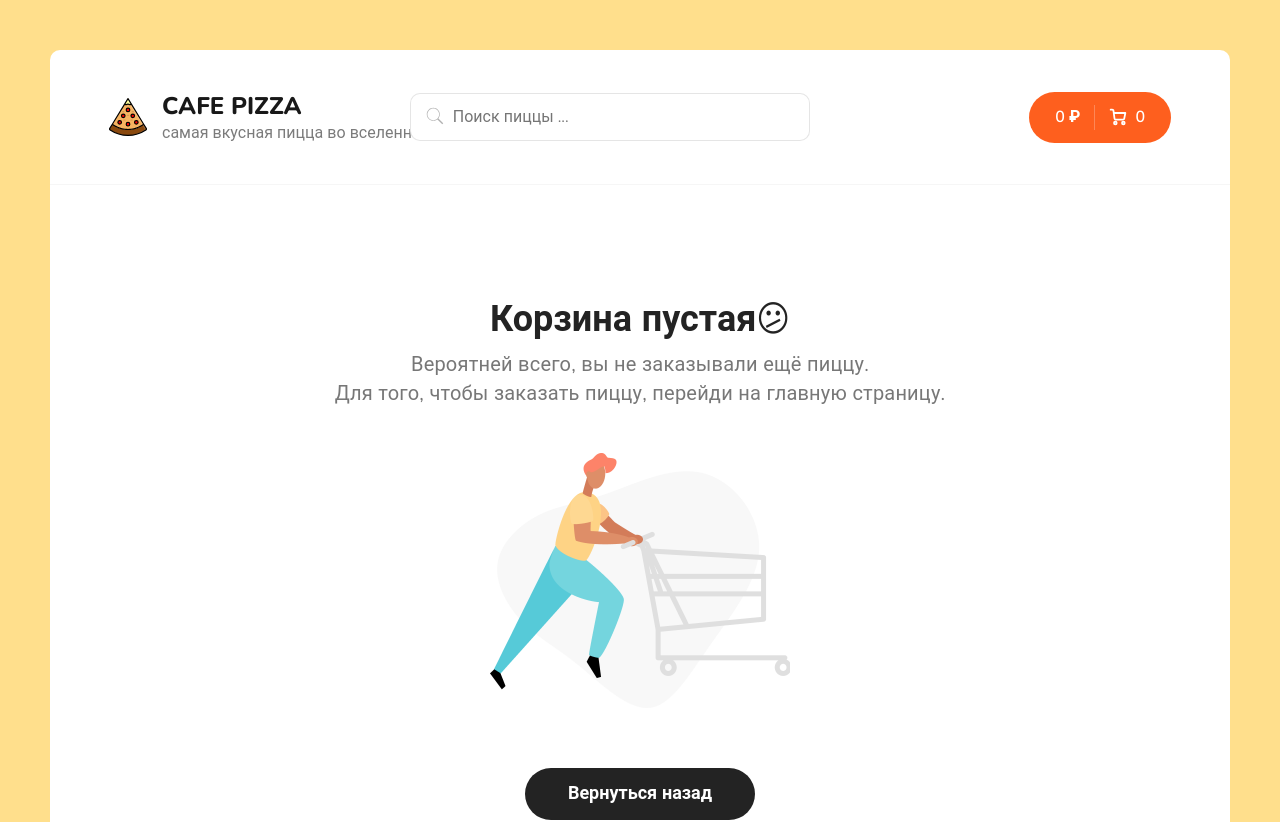
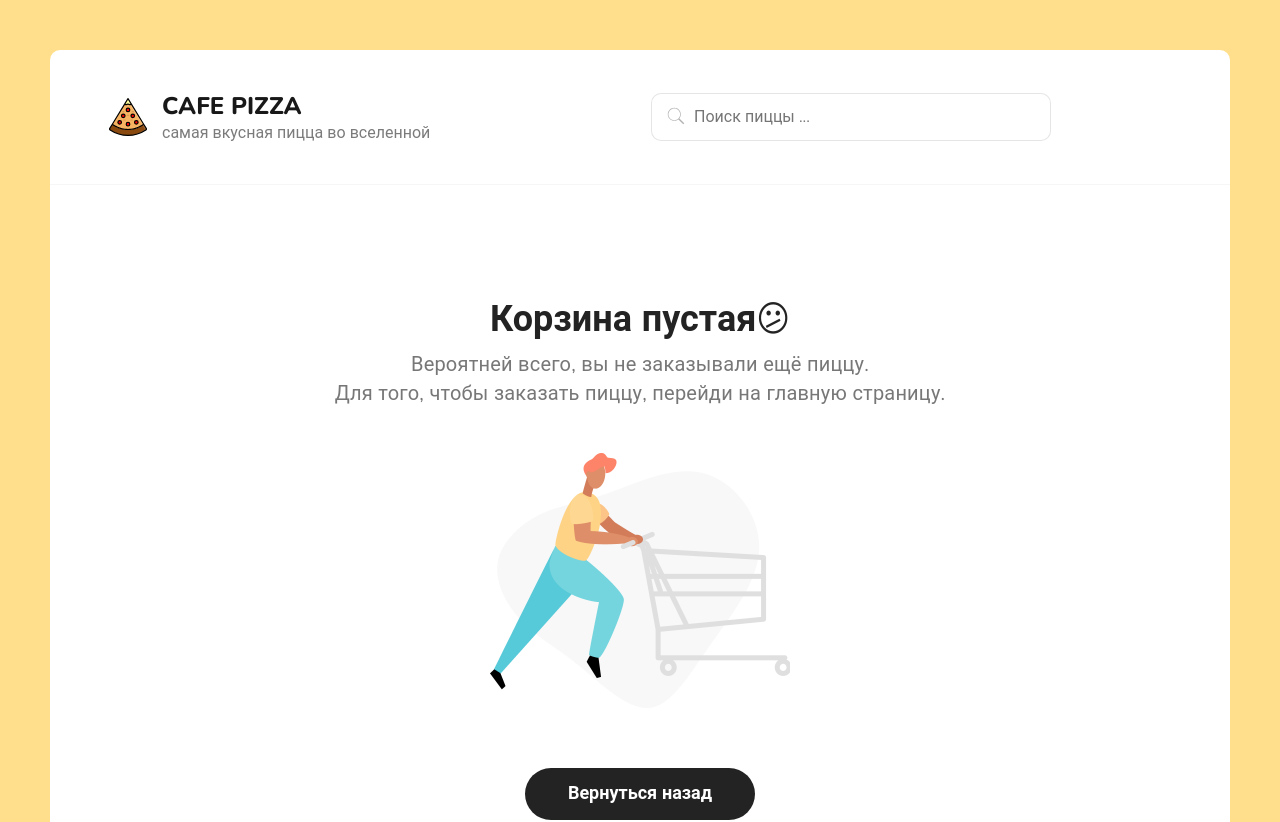
Before and after one commit to AliakseiShu/cafe, a React (Create React App) app: page /cart in a window 1280 px wide. Shown: the top 822 px of the page. Built offline with nearby package versions, Linux system fonts and the light colour scheme.

Commit message:
add useLocation in Header

```diff
--- a/src/components/Header.tsx
+++ b/src/components/Header.tsx
@@ -1,5 +1,5 @@
 import React from "react";
-import {NavLink} from "react-router-dom";
+import {NavLink, useLocation} from "react-router-dom";
 import {Search} from "./Search/Search";
 import logoSVG from '../assets/img/pizza-logo.svg'
 
@@ -10,6 +10,8 @@ export const Header = () => {
 
     const totalPrice = useAppSelector(selectTotalPrice)
     const items = useAppSelector(selectItems)
+    //const pathname = window.location.pathname
+    const location = useLocation()
 
     const totalCount = items.reduce((sum, item) => item.count + sum, 0)
 
@@ -28,7 +30,7 @@ export const Header = () => {
                     </div>
                 </NavLink>
                 <Search/>
-                <div className="header__cart">
+                {location.pathname !== '/cart' && <div className="header__cart">
                     <NavLink to="/cart" className="button button--cart">
                         <span>{totalPrice} ₽</span>
                         <div className="button__delimiter"></div>
@@ -49,7 +51,7 @@ export const Header = () => {
                         </svg>
                         <span>{totalCount}</span>
                     </NavLink>
-                </div>
+                </div>}
             </div>
         </div>
     )
```
